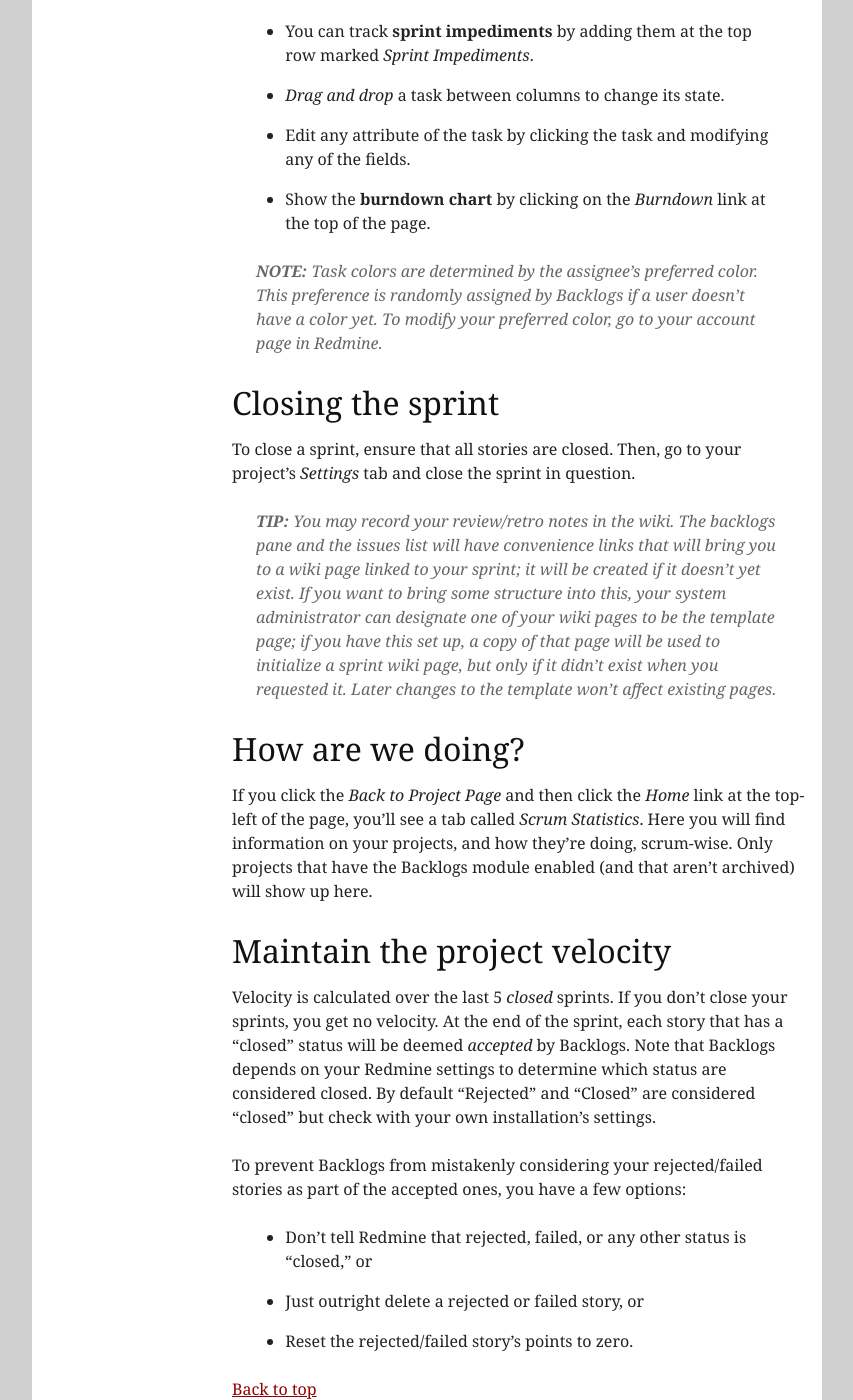
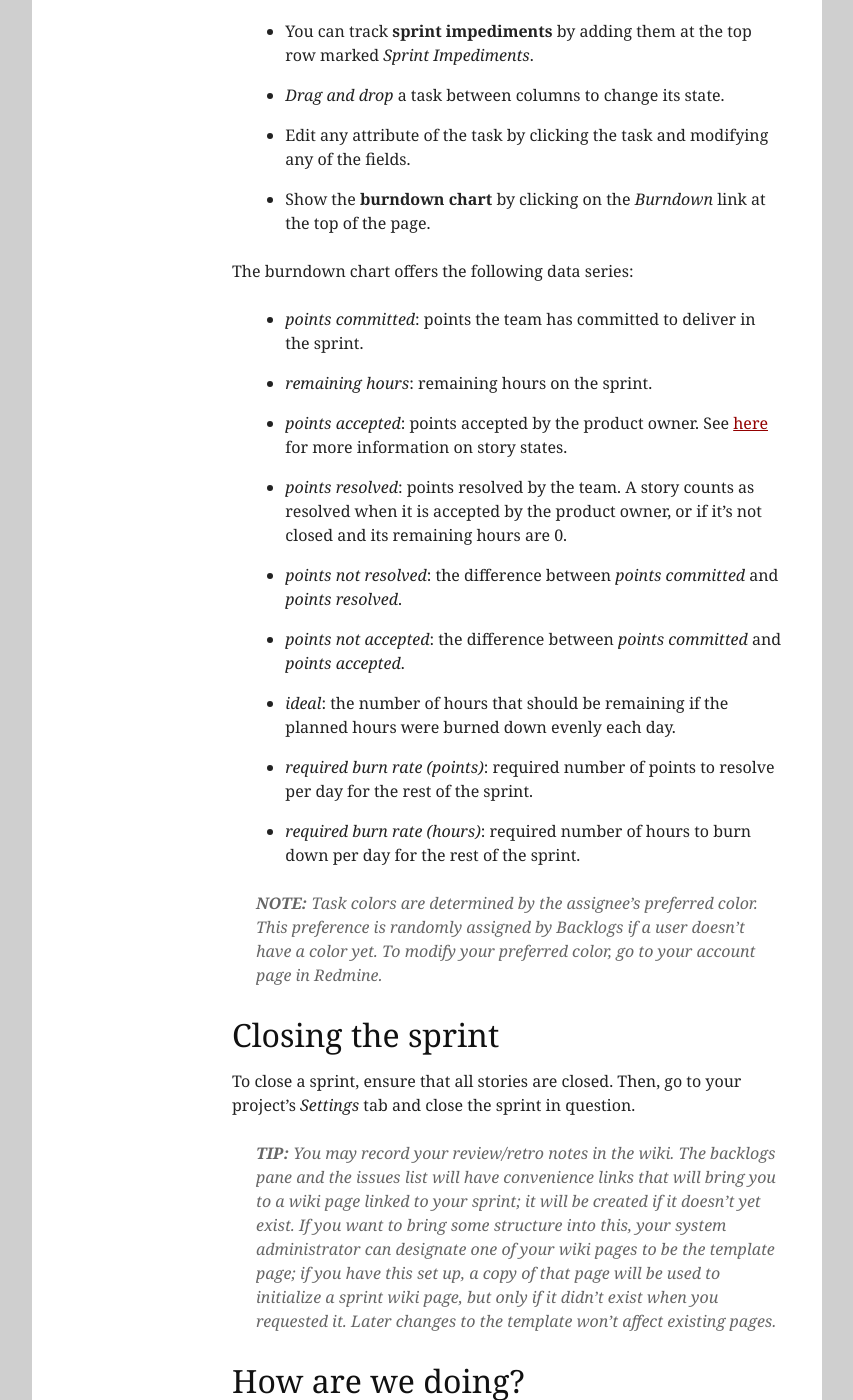
Before and after one commit to backlogs/www, a Jekyll site: the page built from _posts/en/1997-01-01-usage-scrum-master.markdown, in a window 1280 px wide and 1400 px high, scrolled down 4670 px. Shown: the whole window, without its empty margins (213-1066 px from the left). Built offline with Jekyll 4.4.1, drawn with Linux system fonts in a browser that asks for light colours; nearby versions of some CDN libraries.

Commit message:
Explain burndown

```diff
--- a/_config.yml
+++ b/_config.yml
@@ -1,4 +1,4 @@
-permalink: /:categories/:title
+permalink: /:categories/:title.html
 auto: true
 url: http://www.redminebacklogs.net
 name: Redmine Backlogs
--- a/_posts/en/1997-01-01-usage-scrum-master.markdown
+++ b/_posts/en/1997-01-01-usage-scrum-master.markdown
@@ -96,6 +96,18 @@ The taskboard provides a number of functionalities you can use during daily scru
 * Edit any attribute of the task by clicking the task and modifying any of the fields.
 * Show the **burndown chart** by clicking on the _Burndown_ link at the top of the page.
 
+The burndown chart offers the following data series:
+
+* *points committed*: points the team has committed to deliver in the sprint.
+* *remaining hours*: remaining hours on the sprint.
+* *points accepted*: points accepted by the product owner. See <a href="usage-scrum-master.html#storystates">here</a> for more information on story states.
+* *points resolved*: points resolved by the team. A story counts as resolved when it is accepted by the product owner, or if it's not closed and its remaining hours are 0.
+* *points not resolved*: the difference between *points committed* and *points resolved*.
+* *points not accepted*: the difference between *points committed* and *points accepted*.
+* *ideal*: the number of hours that should be remaining if the planned hours were burned down evenly each day.
+* *required burn rate (points)*: required number of points to resolve per day for the rest of the sprint.
+* *required burn rate (hours)*: required number of hours to burn down per day for the rest of the sprint.
+
 > **NOTE:** Task colors are determined by the assignee's preferred color. This preference is randomly assigned by Backlogs if a user doesn't have a color yet. To modify your preferred color, go to your account page in Redmine.
 
 
--- a/_posts/en/1999-06-01-installation.textile
+++ b/_posts/en/1999-06-01-installation.textile
@@ -298,7 +298,7 @@ Now that Redmine and Backlogs are properly configured, all that's left is to ena
 
 Afterwards, click _Save_ and you should see the _Backlogs_ tab appear in your project's menu. Do the same thing for each project in which you want to use Backlogs.
 
-h2. Creating non-accepted closed states for stories/tasks
+h2(#storystates). Creating non-accepted closed states for stories/tasks
 
 By default, Backlogs will treat any story or task that is in a "closed" state as completed succesfully. You may want the option to close stories or tasks so they don't clutter your administration but without marking them as succesful. To do this, go to "Administration" -> "Settings" -> "Issue Tracking" and set "Calculate the issue done ratio with:" to "Use the issue status".
 
```
